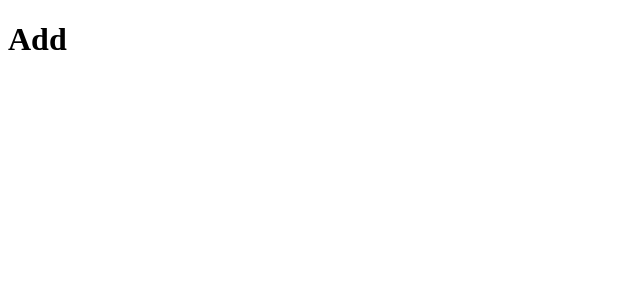
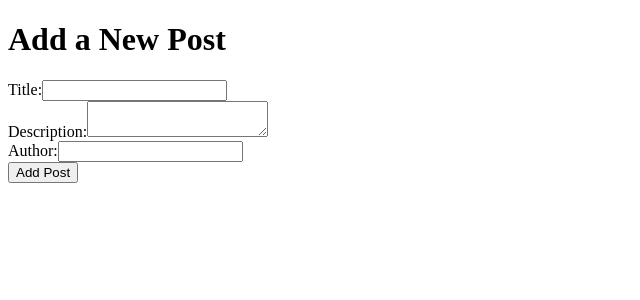
Before and after one commit to StarchyPepper29/StarchyConnection, a React (Vite) app in the folder StarchyConnection/: page /add in a window 1280 px wide. Shown: the top 300 px of the page, without its empty margins (0-640 px from the left). Built offline with nearby package versions, Linux system fonts and the light colour scheme; the HTML template or start-up script is replaced by a standard one.

Commit message:
Adding a Post implemented

```diff
--- a/StarchyConnection/src/pages/add.jsx
+++ b/StarchyConnection/src/pages/add.jsx
@@ -1,11 +1,71 @@
 import React from 'react'
+import { useState } from 'react';
+import axios from 'axios';
+import { useNavigate } from "react-router-dom";
 
 const add = () => {
+  const navigate = useNavigate();
+  const [title, setTitle] = useState('');
+  const [description, setDescription] = useState('');
+  const [author, setAuthor] = useState('');
+
+
+  const handleSubmit = () => {
+    const newPost = {
+      title: title,
+      author: author,
+      tags : ["new"],
+      body: description,
+
+    };
+    axios.post('http://localhost:3000/blogs', newPost)
+    .then((response) => {
+      console.log(response);
+    }).then(() => {
+      navigate('/blog');
+    }
+    )
+    .catch((error) => {
+      console.log(error);
+    });
+  };
+
   return (
     <div>
-        <h1>Add</h1>
-    </div>
-  )
-}
+    <h1>Add a New Post</h1>
+    <form onSubmit={handleSubmit}>
+      <div>
+        <label htmlFor="title">Title:</label>
+        <input
+          type="text"
+          id="title"
+          value={title}
+          onChange={(e) => setTitle(e.target.value)}
+        />
+      </div>
+
+      <div>
+        <label htmlFor="description">Description:</label>
+        <textarea
+          id="description"
+          value={description}
+          onChange={(e) => setDescription(e.target.value)}
+        />
+      </div>
+      <div>
+        <label htmlFor="author">Author:</label>
+        <input
+          type="text"
+          id="author"
+          value={author}
+          onChange={(e) => setAuthor(e.target.value)}
+        />
+      </div>
+      <button type="submit">Add Post</button>
+    </form>
+  </div>
+  );
+};
+
 
 export default add
--- a/StarchyConnection/src/pages/home.jsx
+++ b/StarchyConnection/src/pages/home.jsx
@@ -6,6 +6,13 @@ const home = () => {
   return (
     <div>
       <h1>Home</h1>
+      <p>Welcome to Starchy Connection</p>
+      <Link to={`add`}>
+      <button>Add your own blog post</button>
+      </Link>
+      <Link to={`blog`}>
+        <button>View all blog posts</button>
+      </Link>
     </div>
   )
 }
```
